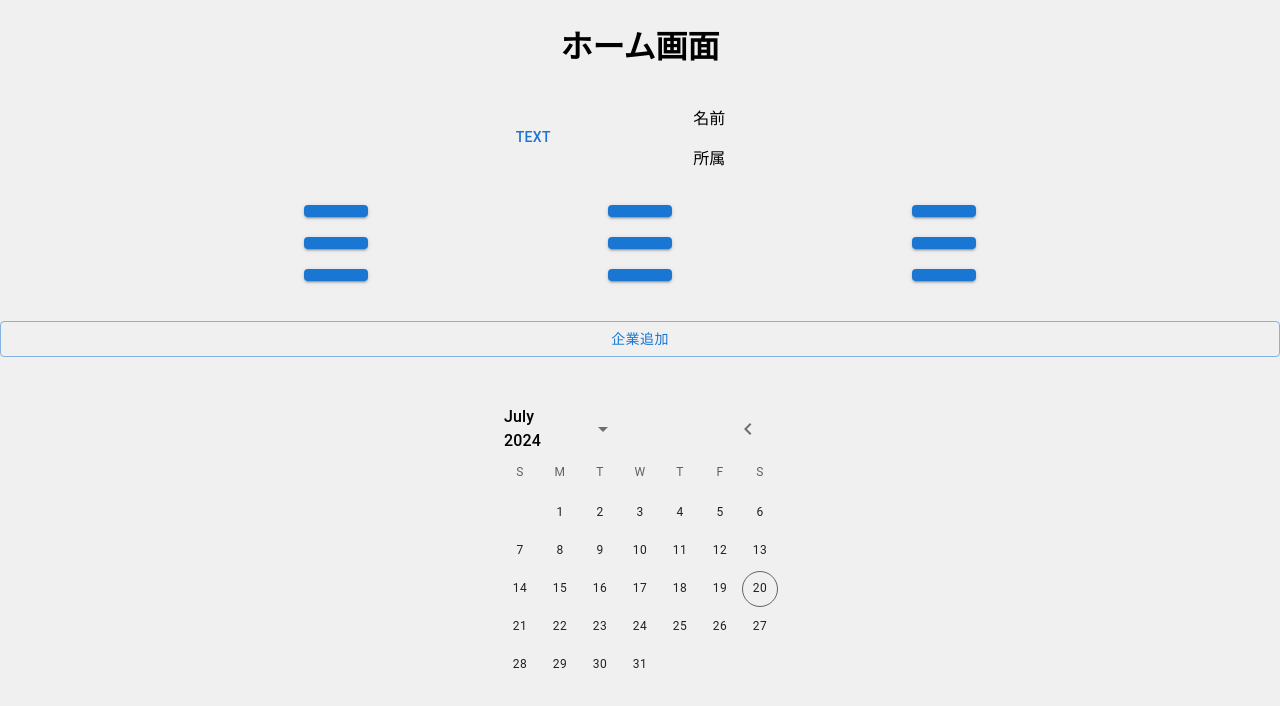
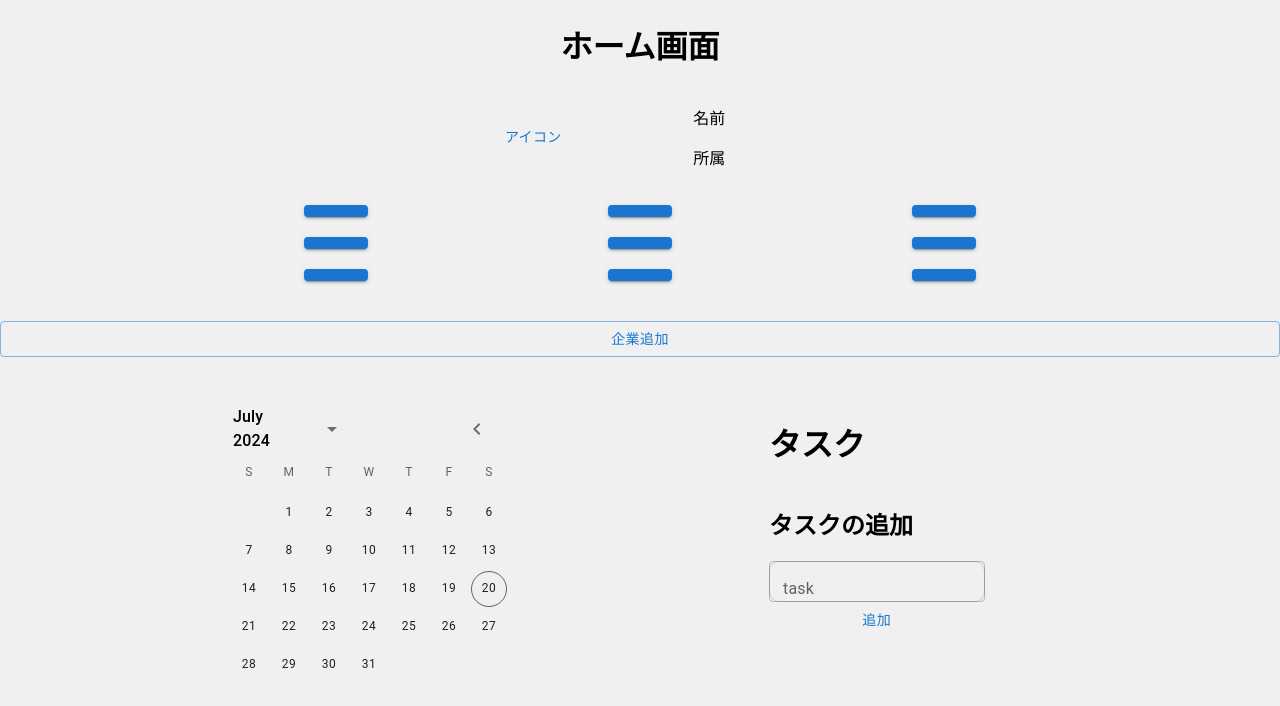
Before and after one commit to ryuryu5121/shu-saku, a React (Create React App) app in the folder frontend/: page / in a window 1280 px wide. Shown: the top 706 px of the page. Built offline with nearby package versions, Linux system fonts and the light colour scheme.

Commit message:
Add task

```diff
--- a/frontend/package.json
+++ b/frontend/package.json
@@ -5,6 +5,7 @@
   "dependencies": {
     "@emotion/react": "^11.12.0",
     "@emotion/styled": "^11.12.0",
+    "@mui/icons-material": "^5.16.4",
     "@mui/material": "^5.16.4",
     "@mui/styled-engine-sc": "^6.0.0-alpha.18",
     "@mui/x-date-pickers": "^7.11.0",
--- a/frontend/src/components/BasicButton.jsx
+++ b/frontend/src/components/BasicButton.jsx
@@ -1,9 +1,11 @@
 import Button from '@mui/material/Button';
 
 
-export const BasicButton = () => {
+export const BasicButton = (props) => {
   return (
-      <Button variant="text">Text</Button>
+      <Button variant="text" onClick = {props.onClick}>
+        {props.text}
+      </Button>
   );
 };
 
--- /dev/null
+++ b/frontend/src/components/Task.jsx
@@ -0,0 +1,59 @@
+import { TextField } from "@mui/material";
+import React, { useState } from "react";
+import { BasicButton } from "./BasicButton";
+
+export const Task = () => {
+    const [todoText, setTodoText] = useState("");
+    // const [todoList, setNewTodoList] = useState([]);
+    const [todoList, setTodoList] = useState([]);
+    const message = "削除"
+    const message2 = "追加";
+
+    const onChangeTodoText = (event) => {
+        setTodoText(event.target.value);
+    };
+
+    const onClickAdd = () => {
+        if (todoText === "") return;
+        const newTodo = {
+          comment: todoText,
+          status: "作業中"
+        }
+        // DOMが更新される
+        // todoList.push(newTodo);
+        const newTodoList = [...todoList, newTodo];
+        // 新しいリストを状態として設定
+        setTodoList(newTodoList);
+        // 入力フォーム内を""にする
+        setTodoText("");
+    };
+
+    return (
+        <>
+            <div>
+                <h1>タスク</h1>
+                <table>
+                    <tbody id="todo-body">
+                        {todoList.map((todo, index) => (
+                        <tr>
+                            <td>{todo.comment}</td>
+                            <td><BasicButton text = {message}/></td>
+                        </tr>
+                        ))}
+                    </tbody>
+                </table>
+            </div>
+
+            <h2>タスクの追加</h2>
+            <div>
+                <TextField
+                    label = "task"
+                    variant = "outlined"
+                    value = {todoText}
+                    onChange = {onChangeTodoText}
+                />
+                <BasicButton text = {message2} onClick = {onClickAdd}/>
+            </div>
+        </>
+    );
+};
--- a/frontend/src/pages/Home.tsx
+++ b/frontend/src/pages/Home.tsx
@@ -1,13 +1,17 @@
 import React from "react";
 import { BasicButton } from "../components/BasicButton";
 import { IconButton } from '@mui/material';
-import { CompanyButton } from "../components/CompanyButton"
+import { CompanyButton } from "../components/CompanyButton";
 import Stack from '@mui/material/Stack';
-import { SyuCalendar } from "../components/SyuCalender"
+import { SyuCalendar } from "../components/SyuCalender";
 import Grid from '@mui/material/Grid';
 import Button from '@mui/material/Button';
+import { Task } from "../components/Task";
+// import { Try } from "../components/Try";
 
 export const Home = () => {
+    const message1 = "アイコン"
+    const message2 = "追加"
     return (
     <div>
         <Grid container alignItems= "center" justifyContent = "center">
@@ -17,7 +21,7 @@ export const Home = () => {
             <Grid item xs={2}>
             </Grid>
             <Grid item xs={3}>
-                <BasicButton />
+                <BasicButton text = {message1}/>
             </Grid>
             <Grid item xs={3}>
                 <p>名前</p>
@@ -58,8 +62,14 @@ export const Home = () => {
         <br></br>
         <br></br>
         <Grid container alignItems= "center" justifyContent = "center">
+            <Stack spacing={30} direction="row">
             <SyuCalendar/>
+            <Grid item xs={3}>
+                <Task/>
+            </Grid>
+            </Stack>
         </Grid>
+        {/* <Try/> */}
     </div>
     );
   };
--- a/frontend/src/pages/SignUp.tsx
+++ b/frontend/src/pages/SignUp.tsx
@@ -7,8 +7,10 @@ import Typography from '@mui/material/Typography';
 import InputAdornment from '@mui/material/InputAdornment';
 import IconButton from '@mui/material/IconButton';
 import Box from '@mui/material/Box'; // Box コンポーネントをインポート
+import { useNavigate } from "react-router-dom";
 
 export const SignUp = () => {
+  const navigate = useNavigate();
   const [email, setEmail] = useState("");
   const [password, setPassword] = useState("");
   const [confirmPassword, setConfirmPassword] = useState("");
@@ -18,8 +20,11 @@ export const SignUp = () => {
   const [showPassword, setShowPassword] = useState(false);
   const [showConfirmPassword, setShowConfirmPassword] = useState(false);
 
-  const handleSubmit = (e: React.FormEvent<HTMLFormElement>) => {
-    e.preventDefault();
+  const handleSubmit = (event: React.FormEvent<HTMLFormElement>) => {
+    // e: React.FormEvent<HTMLFormElement>
+    // event.preventDefault();
+    // console.log()
+    navigate('/login');
     // ここでフォームの送信処理を行います
   };
 
```
Also changed, not shown: frontend/src/components/IconLogic.jsx (added, +11 -0 lines), 2 other files (tests, documents, lock files or other folders).
